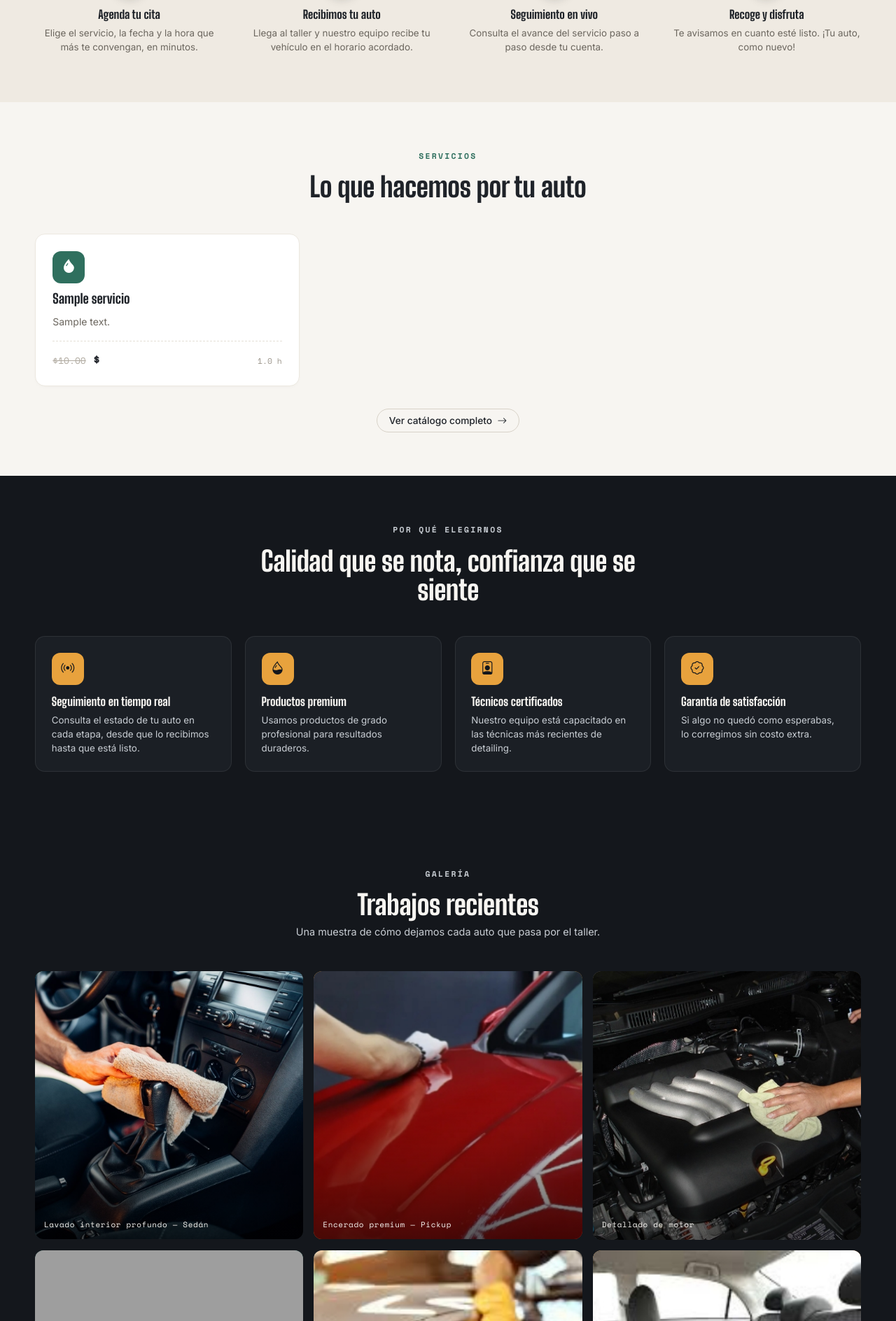
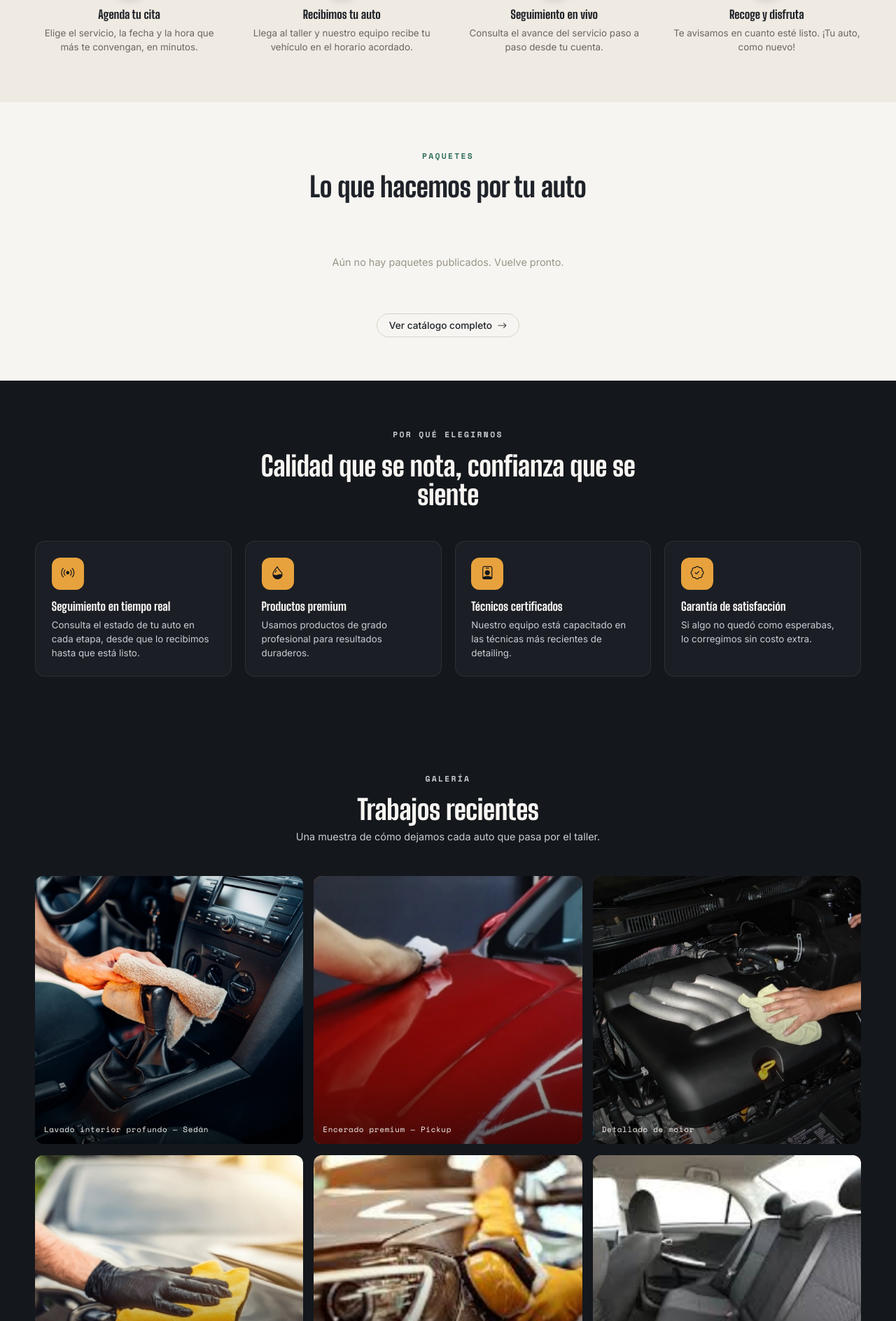
Before and after one commit to ChriisCG3312/CarDetailingX, a Django app: page / in a window 1280 px wide. Shown: the part 968-2856 px from the top of the page at 70% size. Run offline with Django 5.2, Linux system fonts and the light colour scheme; tables that the repository leaves empty hold one stand-in row (values such as "Sample post"); grey boxes are pictures that could not be loaded.

Commit message:
christ 2

```diff
--- a/apps/servicios/models.py
+++ b/apps/servicios/models.py
@@ -73,6 +73,9 @@
             descuento = self.precio_base * (promo.descuento_pct / 100)
             return round(self.precio_base - descuento, 2)
         return self.precio_base
+    @property
+    def duracion_total(self):
+        return sum(servicio.duracion_horas for servicio in self.servicios.all())
 
 
 class Promocion(models.Model):
--- a/apps/usuarios/views.py
+++ b/apps/usuarios/views.py
@@ -28,10 +28,17 @@
     def get(self, request):
         if request.user.is_authenticated:
             return redirect('dashboard:home')
+        from apps.servicios.models import Paquete, Promocion
 
-        from apps.servicios.models import Servicio, Promocion
+        paquetes = (
+            Paquete.objects
+            .filter(
+                activo=True,
+                es_personalizado=False,
+            )
+            .prefetch_related('servicios')[:3]
+        )
 
-        servicios = Servicio.objects.filter(activo=True)[:6]
         promo = Promocion.objects.filter(
             activa=True,
             fecha_inicio__lte=timezone.now().date(),
@@ -39,10 +46,9 @@
         ).select_related('paquete').first()
 
         return render(request, self.template_name, {
-            'servicios': servicios,
+            'paquetes': paquetes,
             'promo': promo,
         })
-
 # ── Autenticación ──────────────────────────────────────────────────────────────
 
 class LoginView(View):
@@ -102,8 +108,7 @@
     """Vista de cierre de sesión."""
     def post(self, request):
         logout(request)
-        messages.info(request, 'Sesión cerrada correctamente.')
-        return redirect('usuarios:login')
+        return redirect('landing')
 
 class RegistroView(CreateView):
     form_class = RegistroUsuarioForm
--- a/config/urls.py
+++ b/config/urls.py
@@ -17,7 +17,7 @@
     path('servicios/', include('apps.servicios.urls', namespace='servicios')),
     path('citas/', include('apps.citas.urls', namespace='citas')),
     path('seguimiento/', include('apps.seguimiento.urls', namespace='seguimiento')),
-    path('reportes/', include('apps.reportes.urls', namespace='reportes')),  # ← nueva
+    path('reportes/', include('apps.reportes.urls', namespace='reportes')),
 
     # Dashboard principal
     path('dashboard/', include('apps.usuarios.urls_dashboard', namespace='dashboard')),
--- a/templates/landing.html
+++ b/templates/landing.html
@@ -178,40 +178,66 @@
   </div>
 </section>
 
-<!-- ── Servicios ───────────────────────────────────────────────────────── -->
+<!-- ── Paquetes ───────────────────────────────────────────────────────── -->
 <section id="servicios" class="land-servicios land-section">
   <div class="land-container">
     <div class="land-section-head">
-      <p class="land-eyebrow">Servicios</p>
+      <p class="land-eyebrow">Paquetes</p>
       <h2 class="land-title">Lo que hacemos por tu auto</h2>
     </div>
 
-    {% if servicios %}
+    {% if paquetes %}
     <div class="svc-grid">
-      {% for servicio in servicios %}
+        {% for paquete in paquetes %}
         <div class="svc-card">
             <div class="svc-icon">
-          <i
-            class="bi {% cycle 'bi-droplet-fill' 'bi-stars' 'bi-shield-check' 'bi-brush' 'bi-gem' 'bi-car-front-fill' %}"></i>
+                <i class="bi {% cycle 'bi-box2-heart-fill' 'bi-stars' 'bi-gem' %}"></i>
             </div>
-        <h3>{{ servicio.nombre }}</h3>
-        <p>{{ servicio.descripcion|truncatewords:18 }}</p>
+            <h3>{{ paquete.nombre }}</h3>
+            <p>
+                {{ paquete.descripcion|truncatewords:14 }}
+            </p>
+            <ul class="svc-includes">
+                {% for servicio in paquete.servicios.all|slice:":3" %}
+                    <li>{{ servicio.nombre }}</li>
+                {% endfor %}
+                {% if paquete.servicios.count > 3 %}
+                    <li>y más...</li>
+                {% endif %}
+            </ul>
             <div class="svc-meta">
                 <div>
-            {% if servicio.precio_con_promocion != servicio.precio %}
-            <span class="svc-price-old">${{ servicio.precio }}</span>
+                    {% if paquete.precio_base != paquete.precio_final %}
+                        <span class="svc-price-old">
+                            ${{ paquete.precio_base }}
+                        </span>
+                        <span class="svc-price">
+                            ${{ paquete.precio_final }}
+                        </span>
+                    {% else %}
+                        <span class="svc-price">
+                            ${{ paquete.precio_base }}
+                        </span>
                     {% endif %}
-            <span class="svc-price">${{ servicio.precio_con_promocion }}</span>
                 </div>
-          <span class="svc-duration">{{ servicio.duracion_horas }} h</span>
+                <span class="svc-duration">
+                    <i class="bi bi-clock me-1"></i>
+                    {{ paquete.duracion_total|default:"0" }} h
+                </span>
             </div>
+            <a href="{% url 'citas:crear' %}?paquete={{ paquete.id }}"
+              class="btn-land-primary w-100 mt-3">
+                <i class="bi bi-calendar-event me-1"></i>
+                Agendar paquete
+            </a>
         </div>
         {% endfor %}
     </div>
     {% else %}
-    <p class="land-empty">Aún no hay servicios publicados. Vuelve pronto.</p>
+    <p class="land-empty">
+        Aún no hay paquetes publicados. Vuelve pronto.
+    </p>
     {% endif %}
-
     <div class="land-more">
       <a href="{% url 'servicios:catalogo' %}" class="btn-land-ghost"
         style="color: var(--land-carbon); border-color: #D8D2C8;">
@@ -284,7 +310,7 @@
           class="gallery-image"><span class="gallery-caption">Encerado premium — Pickup</span></div>
       <div class="gallery-card g5"><img src="{% static 'img/galeria/motor.jpeg' %}" alt="Lavado interior profundo"
           class="gallery-image"><span class="gallery-caption">Detallado de motor</span></div>
-          <div class="gallery-card g4"><img src="{% static 'img/galeria/limpieza.jpeg' %}" alt="Lavado interior profundo"
+          <div class="gallery-card g4"><img src="{% static 'img/galeria/faros.jpeg' %}" alt="Lavado interior profundo"
               class="gallery-image"><span class="gallery-caption">Restauración de faros</span></div>
       <div class="gallery-card g3"><img src="{% static 'img/galeria/pulido.jpeg' %}" alt="Lavado interior profundo"
           class="gallery-image"><span class="gallery-caption">Pulido cerámico — SUV</span></div>
```
Also changed, not shown: templates/seguimiento/reportes/citas_estado.html (renamed from templates/reportes/citas_estado.html), templates/seguimiento/reportes/dashboard.html (renamed from templates/reportes/dashboard.html), templates/seguimiento/reportes/ingresos.html (renamed from templates/reportes/ingresos.html), templates/seguimiento/reportes/servicios_top.html (renamed from templates/reportes/servicios_top.html), templates/seguimiento/reportes/tecnicos.html (renamed from templates/reportes/tecnicos.html). Lines whose indentation alone changed are shown as unchanged.
